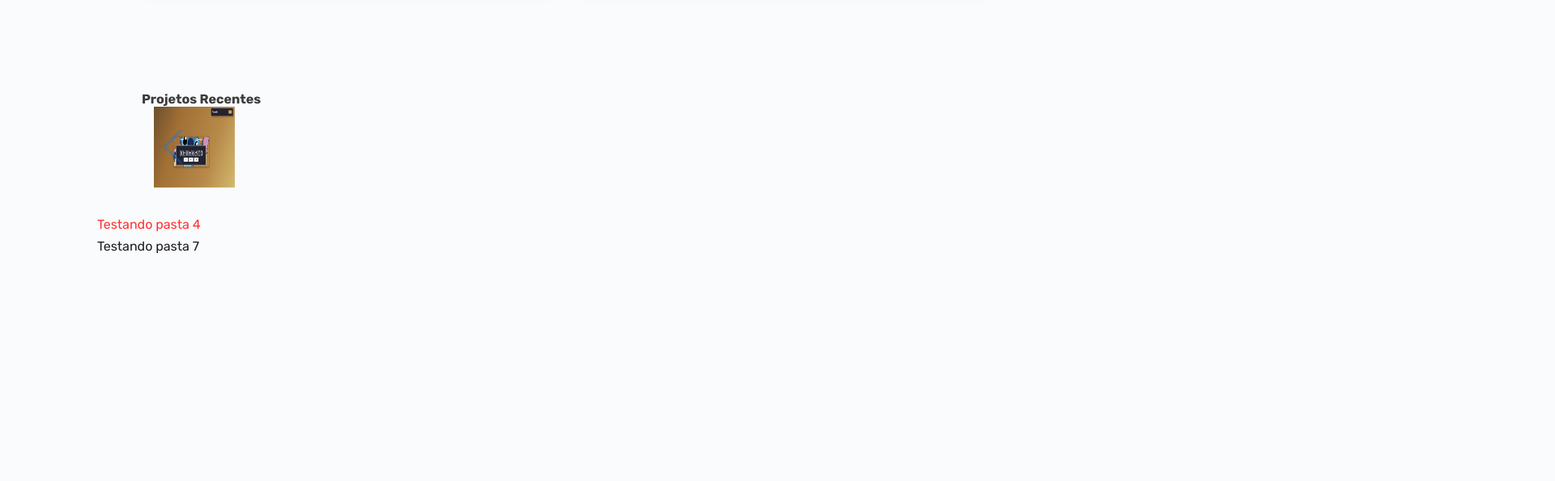
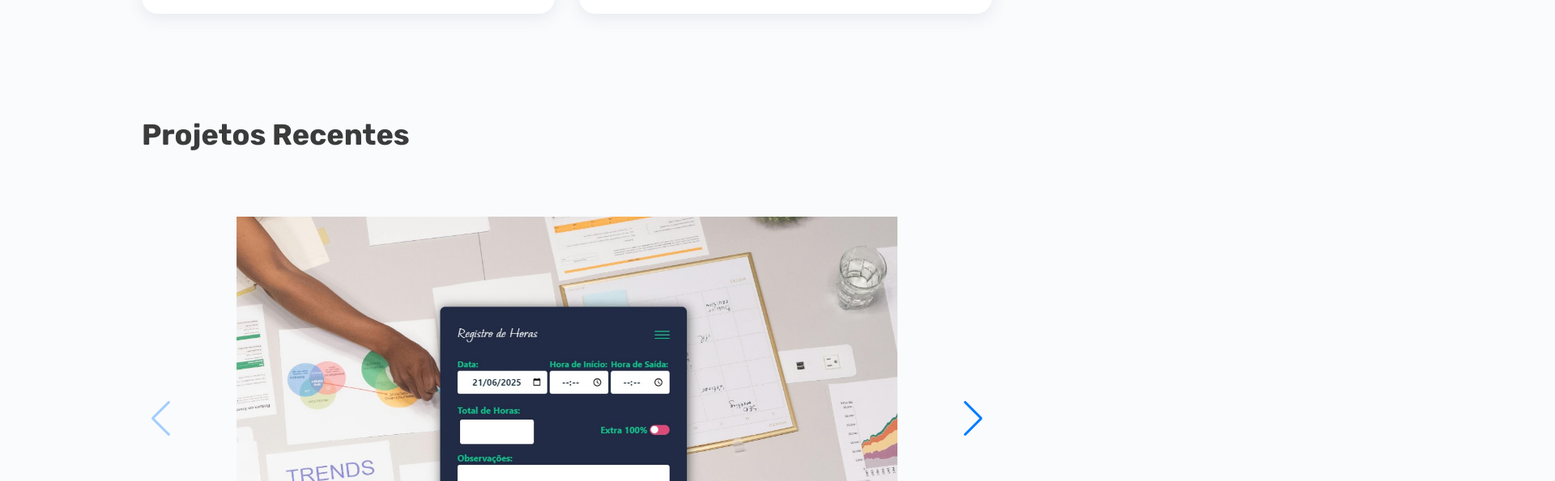
Before and after one commit to ismaelvieira12/Portifolio, a React (Vite) app: page / in a window 1280 px wide. Shown: the part 2601-3196 px from the top of the page at 81% size, 1920 px wide, since content can reach past the window. Before the commit the page ends 2920 px from the top, so only its background shows below. Built offline with nearby package versions, Linux system fonts and the light colour scheme; a web font is replaced by a local one.

Commit message:
Craido carossel depois tenho que melhorar

```diff
--- a/src/components/portifolio/Portifolio.jsx
+++ b/src/components/portifolio/Portifolio.jsx
@@ -10,44 +10,44 @@ const Portifolio = () => {
   const data = [
     {
       id: 1,
-      image: '/project/relógio-digital.png',
+      image: 'public/project/banco-de-horas.jpg',
       // title: "Relógio Digital",
       // description: "Um relógio digital simples feito com React."
     },
     {
       id: 2,
-      image: "/project/jogo-da-velha.png",
+      image: "public/project/dashboard.png",
       // title: "Jogo da Velha",
       // description: "Um jogo da velha interativo."
     },
     {
       id: 3,
-      image: "/project/gerador-de-senha.jpg",
+      image: "public/project/dashboard2.jpg",
       // title: "Gerador de Senha",
       // description: "Um gerador de senhas seguras."
     },
     {
       id: 4,
-      image: "/project/dashboard.png",
+      image: "public/project/gerador-de-senha.jpg",
       // title: "Dashboard",
       // description: "Um dashboard para visualização de dados."
     },
     {
       id: 5,
-      image: "/project/projeto-com-bootstrap.jpg",
+      image: "public/project/jogo-da-velha.png",
       // title: "Projeto com Bootstrap",
       // description: "Um projeto responsivo usando Bootstrap."
     },
     {
       id: 6,
-      image: "/project/dashboard2.jpg",
+      image: "public/project/projeto-com-bootstrap.jpg",
       // title: "Projeto com Bootstrap",
       // description: "Um projeto responsivo usando Bootstrap."
     }
     ,
     {
       id: 6,
-      image: "/project/banco-de-horas.jpg",
+      image: "public/project/relógio-digital.png",
       // title: "Projeto com Bootstrap",
       // description: "Um projeto responsivo usando Bootstrap."
     }
@@ -55,7 +55,7 @@ const Portifolio = () => {
   return (
 
     <section className="container work section" id="work">
-      <h2 className="container-title">Projetos Recentes</h2>
+      <h2 className="section_title">Projetos Recentes</h2>
 
       {/* <div className="work_filters">
         <span className="work_itens">Relógio</span>
@@ -65,8 +65,8 @@ const Portifolio = () => {
         <span className="work_itens">Projeto com bootstrap</span>
       </div> */}
 
-      <div className="container grid">
-        <Swiper slidesPerView={1} pagination={{ clickable: true }} navigation>
+      <div className="carrosel">
+        <Swiper slidesPerView={1} pagination={{ clickable: true}} navigation>
           {data.map((item) => (
             <SwiperSlide key={item.id}>
               <img src={item.image} alt="Slider" className='slider-item' />
--- a/src/components/portifolio/portifolio.css
+++ b/src/components/portifolio/portifolio.css
@@ -1,5 +1,18 @@
 
-.slider-item{
-    width: 100px;
-    height: 100px;
-}
+.carrosel {
+    width: 100%;
+    max-width: 1200px;
+    margin: 0 auto;
+  }
+
+  .slider-item {
+    width: 100%;
+    height: 500px;
+    object-fit: contain; /* ou 'cover' dependendo do efeito que quiser */
+    display: block;
+    margin: 0 auto;
+  }
+
+  .section_title{
+    margin-bottom: 5rem;
+  }
```
